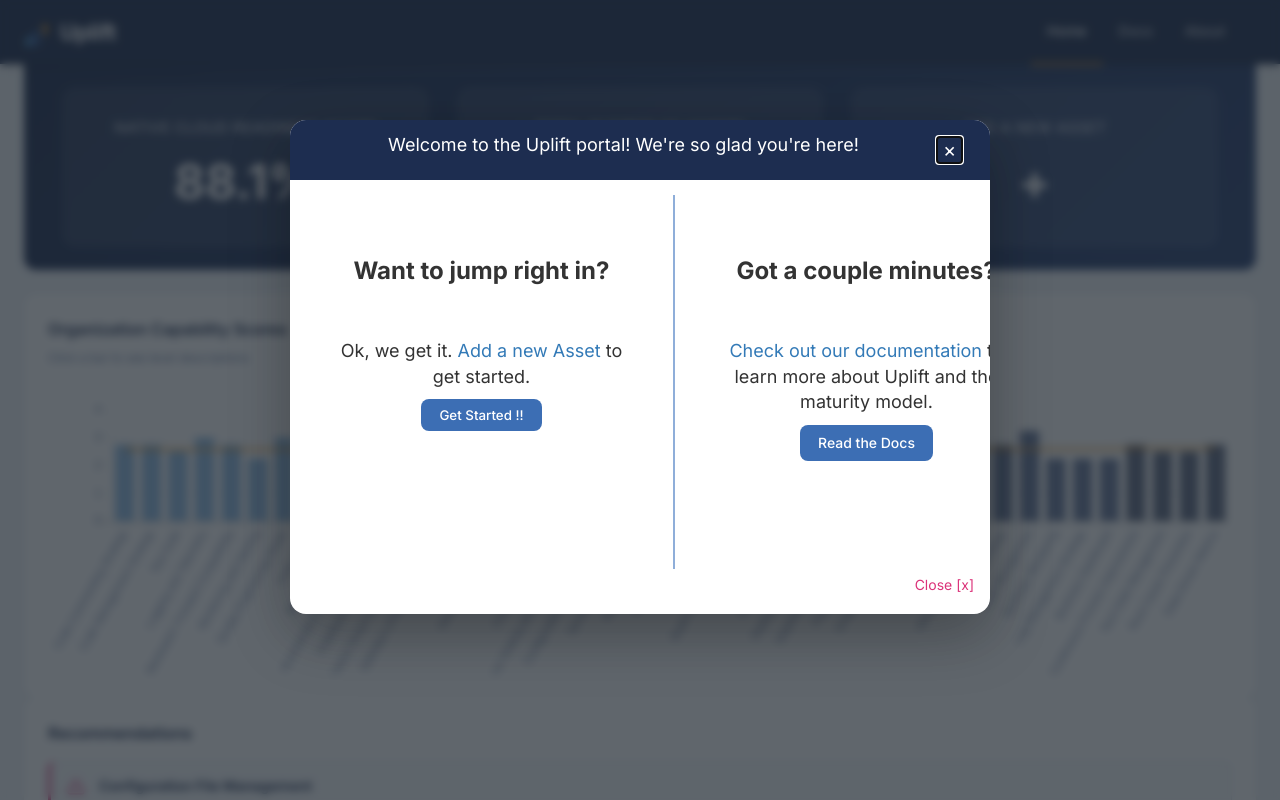
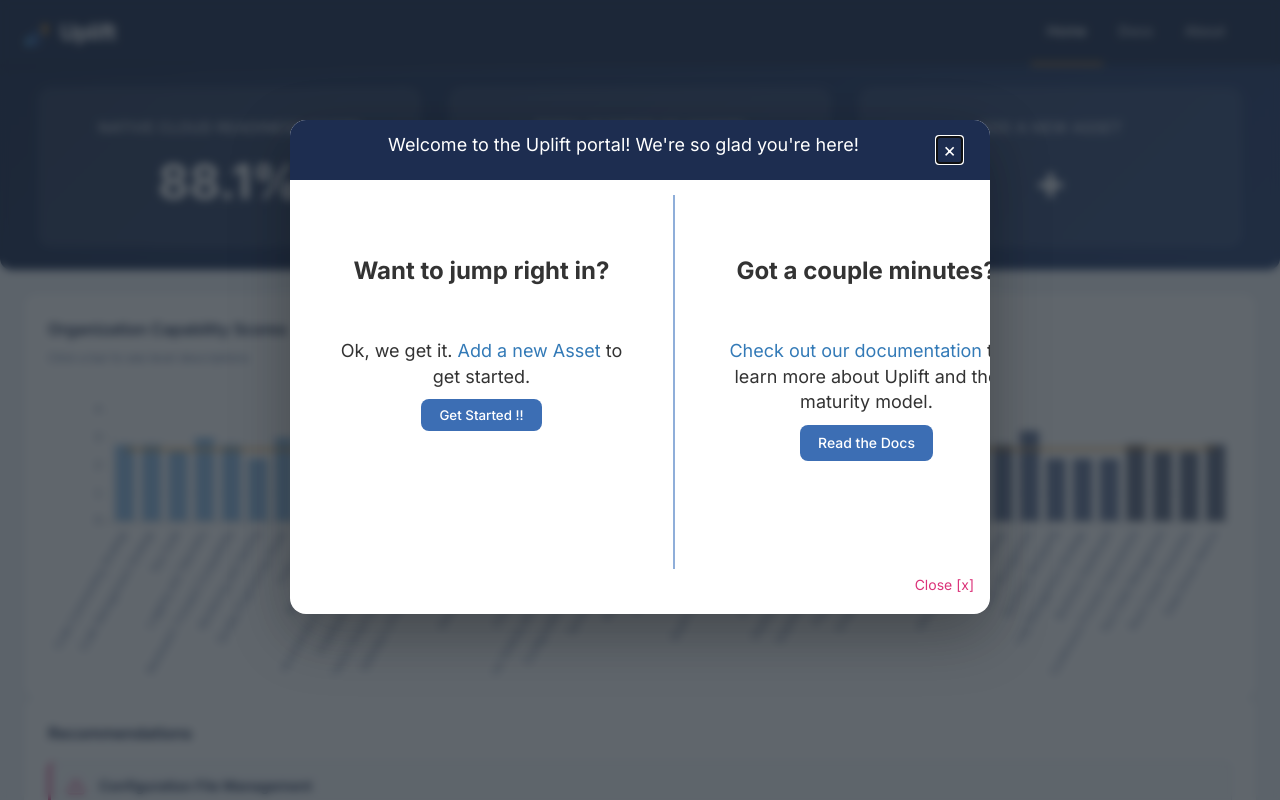
Before and after one commit to maci0/uplift, a FastAPI app: page / in a window 1280 px wide. Run offline with FastAPI, Linux system fonts and the light colour scheme; data comes from the database, SQL or seed files in the repository.

Commit message:
Fix stats banner overflow from Bootstrap row negative margins

```diff
--- a/app/static/css/uplift.css
+++ b/app/static/css/uplift.css
@@ -184,6 +184,12 @@ footer {
     background: linear-gradient(135deg, #1d2d50 0%, #294172 100%);
     margin: 0 24px;
     border-radius: 0 0 12px 12px;
+    overflow: hidden;
+}
+
+.stats.row {
+    margin-left: 0;
+    margin-right: 0;
 }
 
 .stats-item {
```
Also changed, not shown: 1 other file.
